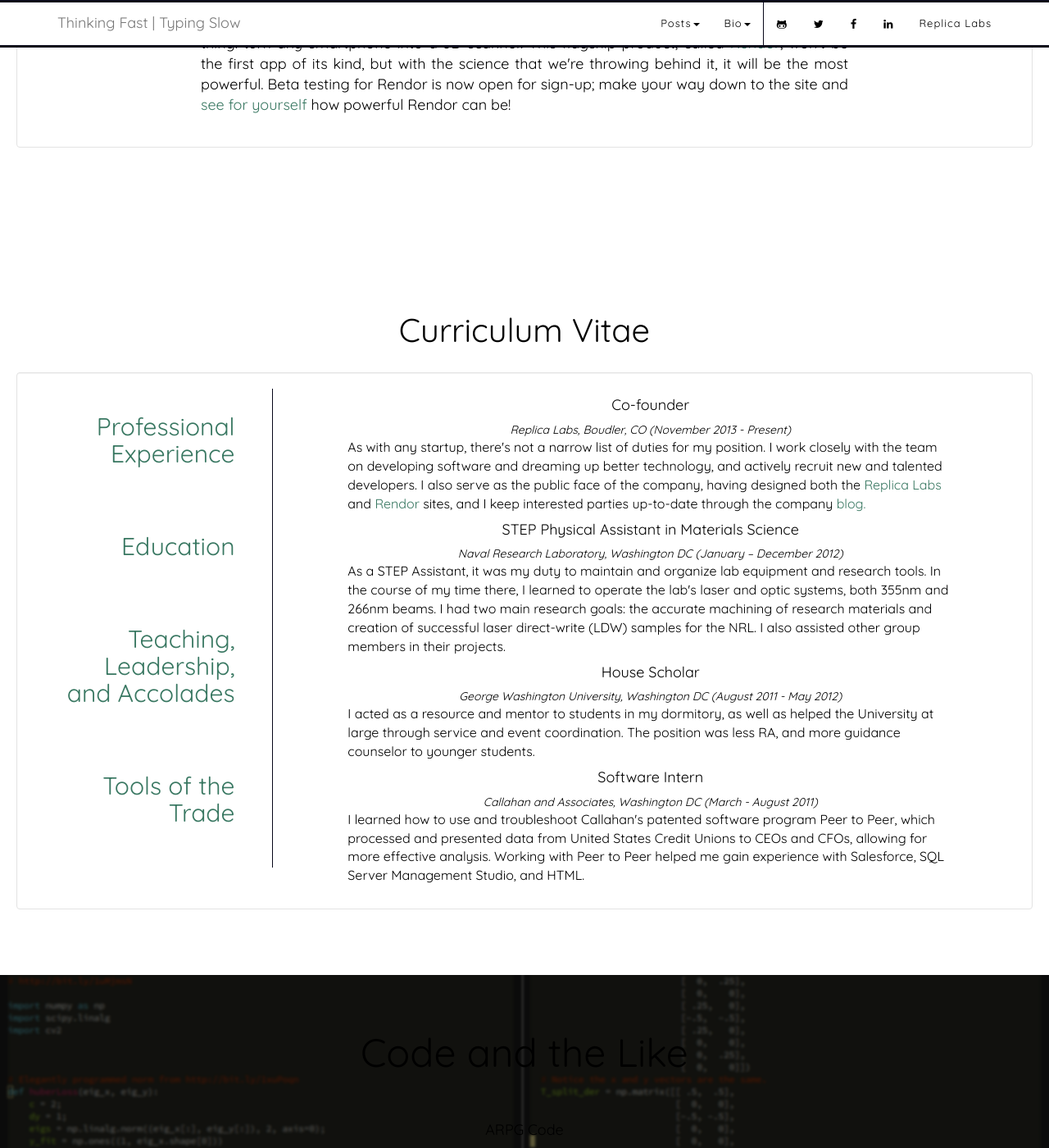
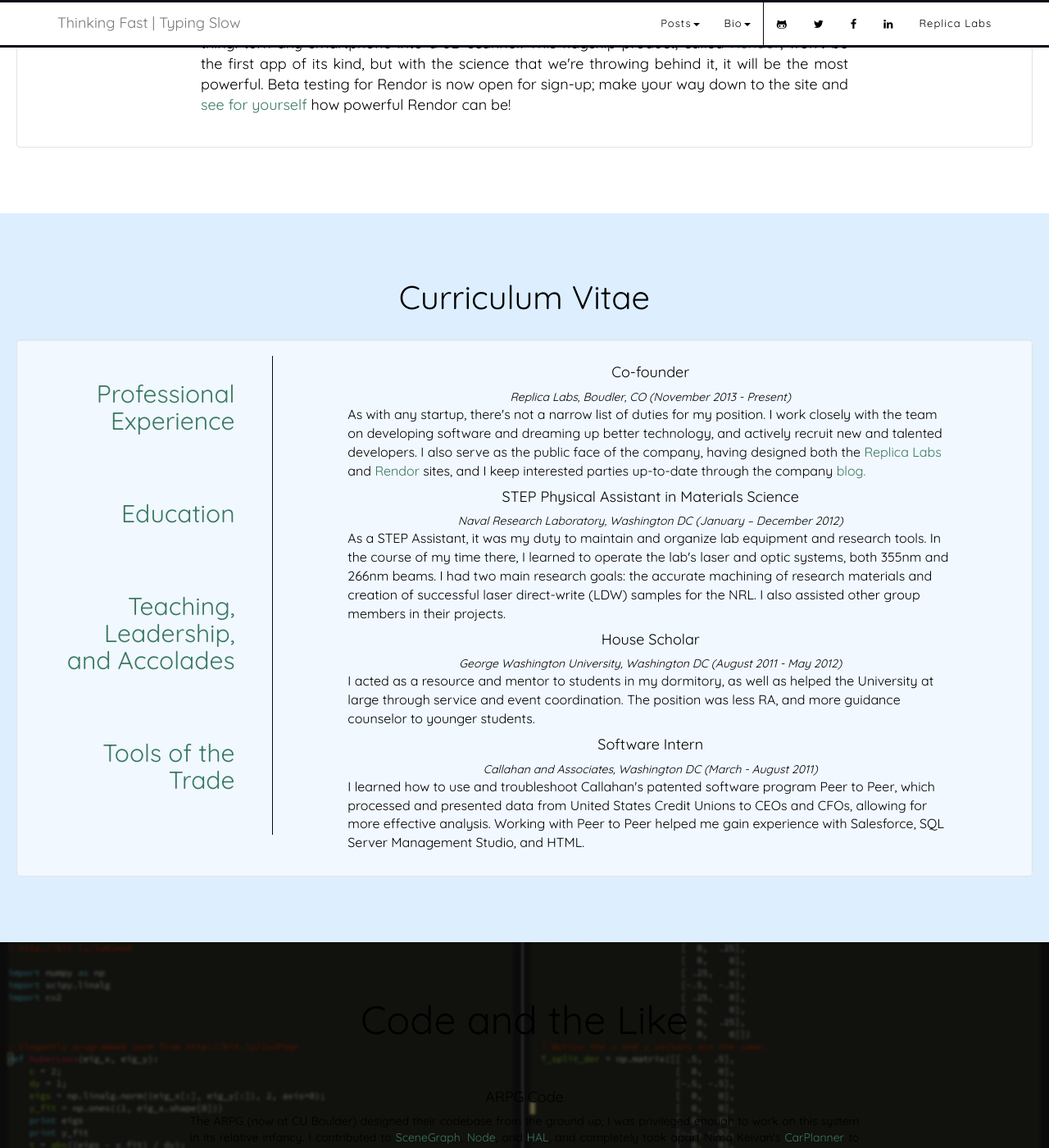
Before and after one commit to bminortx/bminortx.github.io, a Jekyll site: the page built from about/index.html, in a window 1280 px wide and 1400 px high, scrolled down 660 px. Shown: the whole window at 82% size. Built offline with Jekyll 4.4.1, drawn with Linux system fonts in a browser that asks for light colours; nearby versions of some CDN libraries.

Commit message:
color change

```diff
--- a/css/cover.css
+++ b/css/cover.css
@@ -183,10 +183,10 @@
 
 .cv-section {
     color: #000000;
-    padding-top: 100px;
+    padding-top: 60px;
     padding-bottom: 60px;
     text-align: center;
-    background: #FFFFFF;
+    background: #ddeeff;
 }
 
 .cv-section .well {
```
